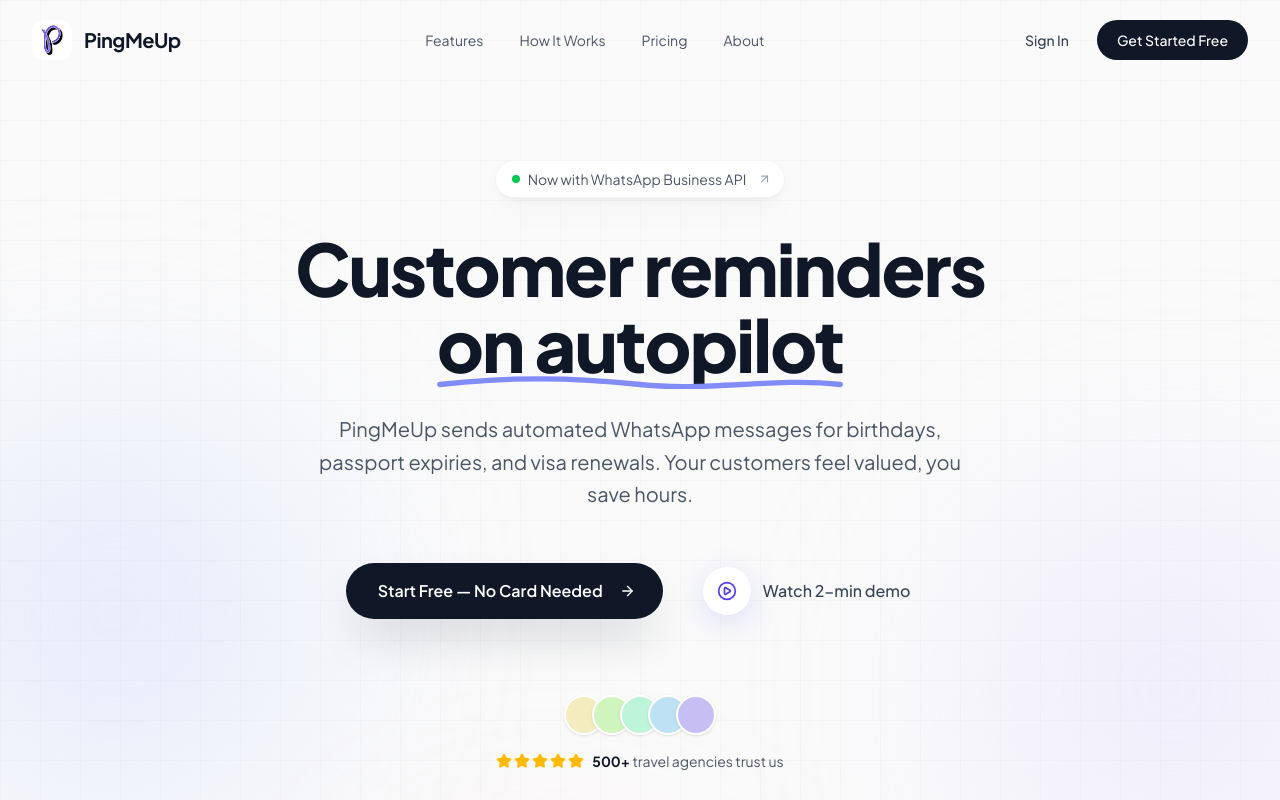
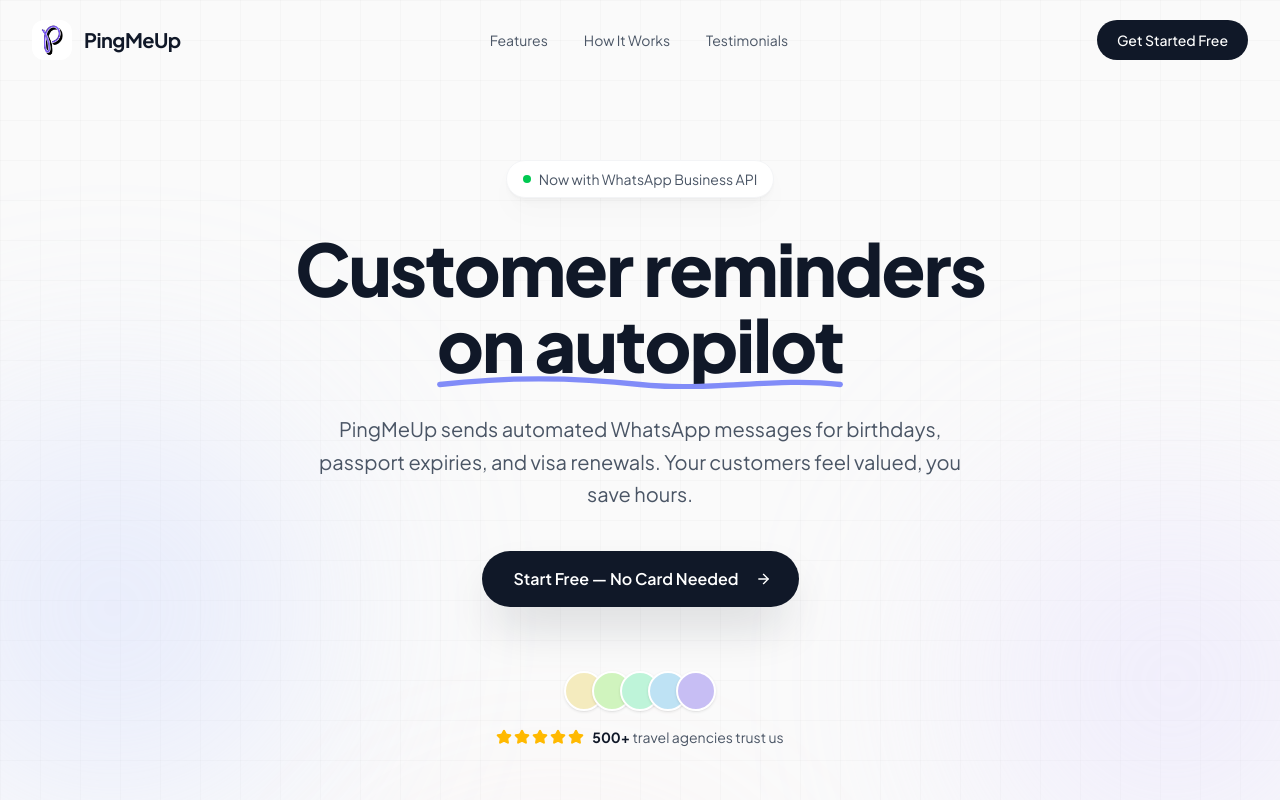
Before and after one commit to VISAM2529/pingmeup-landing-page, a Next.js app: page / in a window 1280 px wide. Shown: the top 800 px of the page. Built offline with nearby package versions, Linux system fonts and the light colour scheme.

Commit message:
Update Navbar and Hero components to remove 'Pricing' and 'About' links, replacing them with 'Testimonials'. Adjusted href attributes for proper URL formatting and added an ID to the Testimonials section. Commented out unused code in Hero and Footer components.

```diff
--- a/app/page.tsx
+++ b/app/page.tsx
@@ -366,10 +366,10 @@ function Navbar({ onOpenModal }: { onOpenModal: () => void }) {
           </motion.div>
 
           <div className="hidden lg:flex items-center gap-1">
-            {['Features', 'How It Works', 'Pricing', 'About'].map((item, index) => (
+            {['Features', 'How It Works', 'Testimonials'].map((item, index) => (
               <motion.a
                 key={item}
-                href={`#${item.toLowerCase().replace(' ', '-')}`}
+                href={`#${item.toLowerCase().replace(/\s+/g, '-')}`}
                 className="px-4 py-2 text-sm text-gray-600 hover:text-gray-900 rounded-lg hover:bg-gray-100/80 transition-all relative"
                 initial={{ opacity: 0, y: -20 }}
                 animate={{ opacity: 1, y: 0 }}
@@ -382,7 +382,7 @@ function Navbar({ onOpenModal }: { onOpenModal: () => void }) {
           </div>
 
           <div className="hidden lg:flex items-center gap-3">
-            <motion.a
+            {/* <motion.a
               href="https://app.pingmeup.in/login"
               className="px-4 py-2 text-sm font-medium text-gray-700 hover:text-gray-900 transition-colors"
               initial={{ opacity: 0 }}
@@ -392,7 +392,7 @@ function Navbar({ onOpenModal }: { onOpenModal: () => void }) {
               whileTap={{ scale: 0.95 }}
             >
               Sign In
-            </motion.a>
+            </motion.a> */}
             <motion.button
               onClick={onOpenModal}
               className="btn-shimmer px-5 py-2.5 text-sm font-medium text-white bg-gray-900 rounded-full hover:bg-gray-800 transition-all"
@@ -422,10 +422,11 @@ function Navbar({ onOpenModal }: { onOpenModal: () => void }) {
             className="lg:hidden bg-white border-t overflow-hidden"
           >
             <div className="py-4 px-6">
-              {['Features', 'How It Works', 'Pricing', 'About'].map((item, index) => (
+              {['Features', 'How It Works', 'Testimonials'].map((item, index) => (
                 <motion.a
                   key={item}
-                  href="#"
+                  href={`#${item.toLowerCase().replace(/\s+/g, '-')}`}
+                  onClick={() => setIsOpen(false)}
                   className="block py-3 text-gray-600"
                   initial={{ opacity: 0, x: -20 }}
                   animate={{ opacity: 1, x: 0 }}
@@ -499,17 +500,17 @@ function Hero({ onOpenModal }: { onOpenModal: () => void }) {
             initial="hidden"
             animate="visible"
             custom={0}
-            whileHover={{ scale: 1.05, boxShadow: '0 10px 40px -10px rgba(0,0,0,0.1)' }}
-            className="inline-flex items-center gap-2 px-4 py-2 rounded-full bg-white shadow-premium border border-gray-100 mb-8 cursor-pointer"
+            // whileHover={{ scale: 1.05, boxShadow: '0 10px 40px -10px rgba(0,0,0,0.1)' }}
+            className="inline-flex items-center gap-2 px-4 py-2 rounded-full bg-white shadow-premium border border-gray-100 mb-8 "
           >
             <span className="relative flex h-2 w-2">
               <span className="animate-ping absolute inline-flex h-full w-full rounded-full bg-green-400 opacity-75"></span>
               <span className="relative inline-flex rounded-full h-2 w-2 bg-green-500"></span>
             </span>
             <span className="text-sm text-gray-600">Now with WhatsApp Business API</span>
-            <motion.span animate={{ x: [0, 4, 0] }} transition={{ duration: 1.5, repeat: Infinity }}>
+            {/* <motion.span animate={{ x: [0, 4, 0] }} transition={{ duration: 1.5, repeat: Infinity }}>
               <ArrowUpRight className="w-3.5 h-3.5 text-gray-400" />
-            </motion.span>
+            </motion.span> */}
           </motion.div>
 
           {/* Headline */}
@@ -579,7 +580,7 @@ function Hero({ onOpenModal }: { onOpenModal: () => void }) {
                 <ArrowRight className="w-4 h-4" />
               </motion.span>
             </motion.button>
-            <motion.button
+            {/* <motion.button
               variants={fadeInUp}
               custom={4}
               className="flex items-center gap-3 px-6 py-4 text-gray-700 font-medium hover:text-gray-900 transition-colors group"
@@ -594,7 +595,7 @@ function Hero({ onOpenModal }: { onOpenModal: () => void }) {
                 <PlayCircle className="w-5 h-5 text-indigo-600" />
               </motion.div>
               Watch 2-min demo
-            </motion.button>
+            </motion.button> */}
           </motion.div>
 
           {/* Social Proof */}
@@ -1059,7 +1060,7 @@ function Testimonials() {
   ];
 
   return (
-    <section ref={ref} className="py-24 lg:py-32 bg-white overflow-hidden">
+    <section id="testimonials" ref={ref} className="py-24 lg:py-32 bg-white overflow-hidden">
       <div className="max-w-7xl mx-auto px-6 lg:px-8">
         <motion.div
           initial={{ opacity: 0, y: 40 }}
@@ -1439,9 +1440,10 @@ function Footer() {
           </div>
 
           {[
-            { title: 'Product', links: ['Features', 'Pricing', 'Integrations', 'API'] },
-            { title: 'Company', links: ['About', 'Blog', 'Careers', 'Press'] },
-            { title: 'Legal', links: ['Privacy', 'Terms', 'Security'] },
+            { title: 'Product', links: ['Features', 'Integrations', 'API'] },
+            { title: 'Company', links: ['Blog', 'Careers', 'Press'] },
+            // Commented out Legal section per request
+            // { title: 'Legal', links: ['Privacy', 'Terms', 'Security'] },
           ].map((group, i) => (
             <div key={i}>
               <h4 className="font-semibold text-gray-900 mb-4">{group.title}</h4>
```
